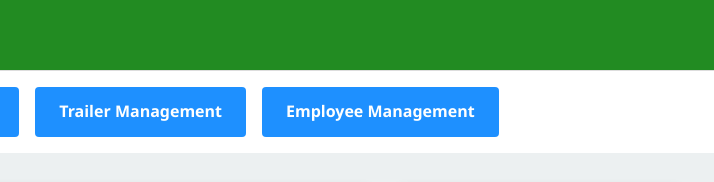
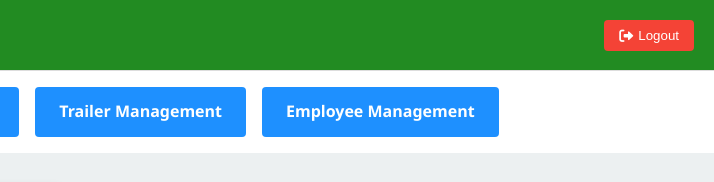
Before and after one commit to hakai197/Manifest_Processor2.0, a plain HTML site: page html/shipper.html in a window 1280 px wide. Shown: the top 182 px of the page, 566-1280 px from the left. Drawn offline with nearby package versions, Linux system fonts and the light colour scheme.

Commit message:
Logout button added to all pages

```diff
--- a/css/style.css
+++ b/css/style.css
@@ -258,7 +258,7 @@ header {
   margin: 0.5rem 0;
   font-weight: bold;
 }
-/* Add these to your existing style.css */
+
 
 /* Form Styles */
 .form-group {
@@ -348,6 +348,28 @@ header {
   background-color: var(--accent-color);
   color: white;
 }
+ .logout-btn {
+    position: absolute;
+    top: 20px;
+    right: 20px;
+    padding: 8px 15px;
+    background-color: #f44336;
+    color: white;
+    border: none;
+    border-radius: 4px;
+    cursor: pointer;
+    display: flex;
+    align-items: center;
+    gap: 5px;
+    transition: background-color 0.3s;
+}
+
+.logout-btn:hover {
+    background-color: #d32f2f;
+}
+
+.logout-btn i {
+    font-size: 14px;
 
 /* Card Modifiers */
 .wide-card {
@@ -447,4 +469,6 @@ header {
     text-align: left;
     margin-top: 0.5rem;
   }
+
 }
+}
--- a/html/shipper.html
+++ b/html/shipper.html
@@ -72,6 +72,9 @@
         <div class="header-top">
           <h1>Shipper Management</h1>
         </div>
+        <button @click="logout" class="logout-btn">
+    <i class="fas fa-sign-out-alt"></i> Logout
+        </button>
 
         <nav class="desktop-nav">
           <ul>
```
Also changed, not shown: html/assingment.html (+3 -0 lines), html/employee.html (+4 -0 lines), html/trailer.html (+3 -0 lines).
